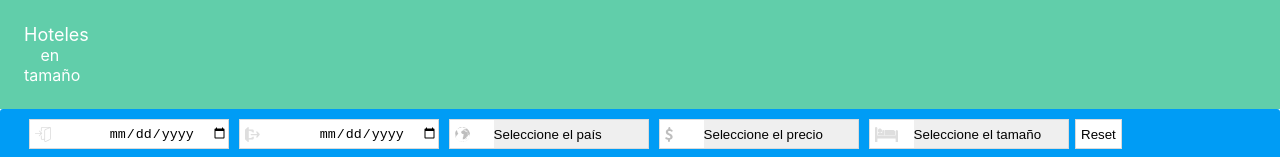
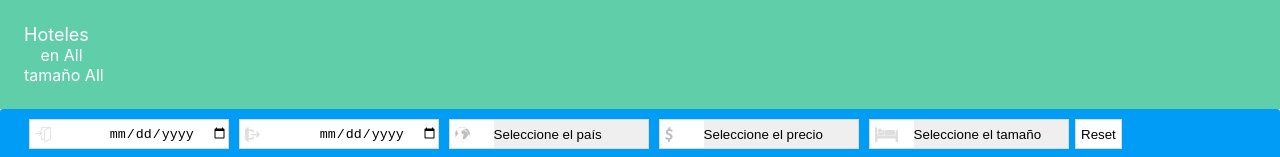
Before and after one commit to andrealb88/project-hotel-andrea-lopez-bravo, a React (Create React App) app: page / in a window 1280 px wide. Shown: the top 157 px of the page. Built offline with nearby package versions, Linux system fonts and the light colour scheme.

Commit message:
commit ten

```diff
--- a/src/App.js
+++ b/src/App.js
@@ -23,6 +23,12 @@ function App() {
     from: "",
     to: "",
   });
+  const [numberMonthTo, setNumberMonthTo] = useState();
+  const [numberYearTo, setNumberYearTo] = useState();
+  const [numberMonthFrom, setNumberMonthFrom] = useState();
+  const [numberYearFrom, setNumberYearFrom] = useState();
+  const [availableFrom, setAvailableFrom] = useState("");
+  const [availableTo, setAvailableTo] = useState("");
 
   const handlerCountry = (e) => {
     const country = e.target.value;
@@ -38,6 +44,7 @@ function App() {
   };
   const handlerDate = (key, value) => {
     // setDate({ ...date, [key]: value });
+
     if (beforeDateStatus(value)) {
       alert(`Seleccione una fecha igual o posterior a la fecha de hoy`);
     } else {
@@ -59,6 +66,31 @@ function App() {
       }
     }
   };
+  const handlerNumberMonthTo = (e) => {
+    const numberMonthTo = e.target.value;
+    setNumberMonthTo(numberMonthTo);
+  };
+  const handlerNumberMonthFrom = (e) => {
+    const numberMonthFrom = e.target.value;
+    setNumberMonthFrom(numberMonthFrom);
+  };
+  const handlerNumberYearTo = (e) => {
+    const numberYearTo = e.target.value;
+    setNumberYearTo(numberYearTo);
+  };
+  const handlerNumberYearFrom = (e) => {
+    const numberYearFrom = e.target.value;
+    setNumberYearFrom(numberYearFrom);
+  };
+  const handlerAvailableFrom = (e) => {
+    const availableFrom = e.target.value;
+    setAvailableFrom(availableFrom);
+  };
+  const handlerAvailableTo = (e) => {
+    const availableTo = e.target.value;
+    setAvailableTo(availableTo);
+  };
+
   const handlerReset = (e) => {
     const userDateEmpty = {
       from: "",
@@ -69,6 +101,12 @@ function App() {
     setCountry("All");
     setPrice("All");
     setSize("All");
+    setAvailableFrom("");
+    setAvailableTo("");
+    setNumberMonthFrom("");
+    setNumberMonthTo("");
+    setNumberYearTo("");
+    setNumberYearFrom("");
   };
 
   const dateFilteredHotels = () => {
@@ -124,7 +162,23 @@ function App() {
   }, [size, price, country]);
   return (
     <div className="App">
-      <Header />
+      <Header
+        // handlerDate={handlerDate}
+        date={date}
+        // handlerCountry={handlerCountry}
+        country={country}
+        // handlerPrice={handlerPrice}
+        price={price}
+        // handlerSize={handlerSize}
+        size={size}
+        // handlerReset={handlerReset}
+        numberMonthTo={numberMonthTo}
+        numberYearTo={numberYearTo}
+        availableTo={availableTo}
+        availableFrom={availableFrom}
+        numberMonthFrom={numberMonthFrom}
+        numberYearFrom={numberYearFrom}
+      />
       <Filters
         handlerDate={handlerDate}
         date={date}
--- a/src/components/header/header.jsx
+++ b/src/components/header/header.jsx
@@ -6,22 +6,19 @@ import {
 } from "../utils/headerUtils.jsx";
 
 
-
-
 export let Header = (props) => {
   return (
     <div className="header-generalFont">
       <div className="header-title">Hoteles</div>
       <div className="header-date">
-        {hasAvailableFrom(props.numberDateFrom) && (
+        {hasAvailableFrom(props.date.From) && (
           <p>
-            desde el &nbsp;
-            {props.date.from} &nbsp;
+            desde el &nbsp;{props.date.from} &nbsp;
             {getNaturalMonth(props.numberMonthFrom)} de {props.numberYearFrom}
             &nbsp;
           </p>
         )}
-        {hasAvailableFrom(props.numberDateTo) && (
+        {hasAvailableFrom(props.date.to) && (
           <p>
             hasta el &nbsp;{props.date.to}&nbsp;
             {getNaturalMonth(props.numberMonthTo)} de {props.numberYearTo}&nbsp;
```
